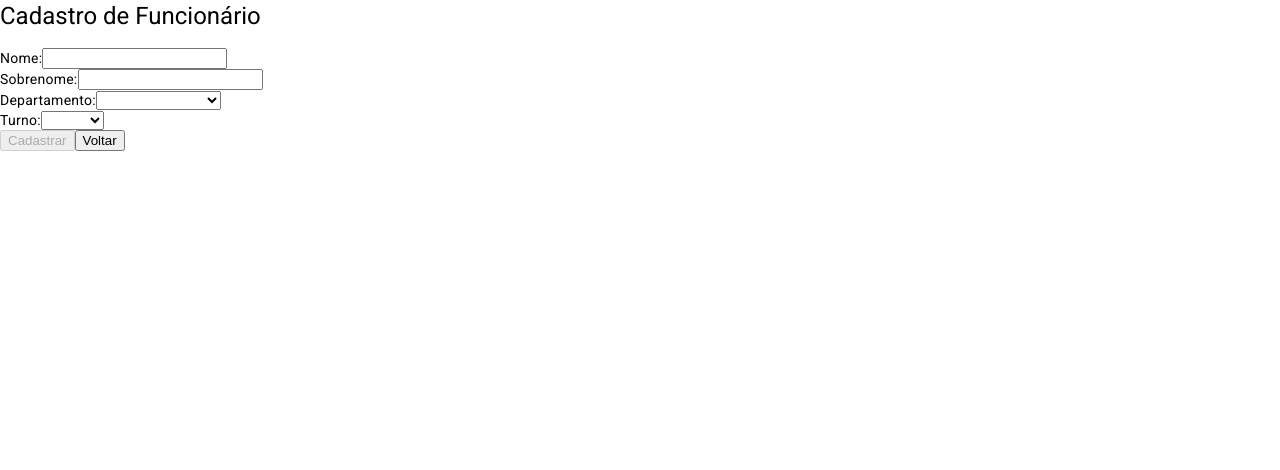
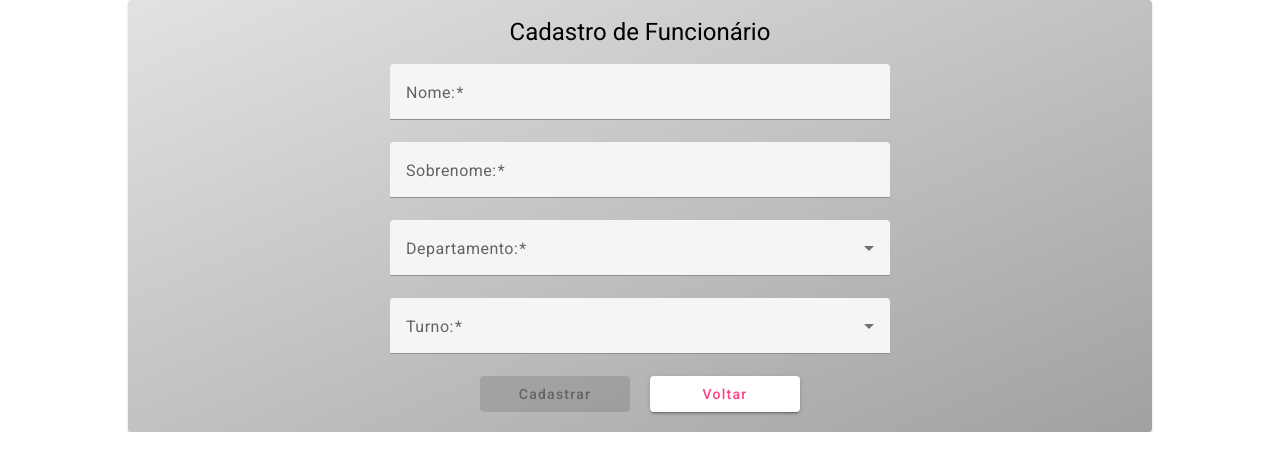
Before and after one commit to amorimfe7/FrontEnd-WebAPI, an Angular app: page /cadastro in a window 1280 px wide. Shown: the top 470 px of the page. Built offline with nearby package versions, Linux system fonts and the light colour scheme.

Commit message:
estilizando Formulário do FuncionarioForm

```diff
--- a/src/app/componentes/funcionario-form/funcionario-form.component.css
+++ b/src/app/componentes/funcionario-form/funcionario-form.component.css
@@ -0,0 +1,44 @@
+.no-scroll {
+  overflow: hidden !important;
+}
+
+.form-card {
+  width: 80%;
+
+  display: flex;
+  justify-content: center;
+  align-items: center;
+  margin-top: auto;
+  margin-left: auto;
+  margin-right: auto;
+
+  background: linear-gradient(to bottom right, #e2e2e2, #a1a1a1);
+}
+
+mat-card-header {
+  text-align: center;
+  justify-content: center;
+  align-items: center;
+}
+
+mat-form-field {
+  display: flex;
+  justify-content: center;
+  align-items: center;
+  width: 500px;
+}
+
+.btn-box {
+  display: flex;
+  justify-content: center;
+  align-items: center;
+
+  width: 500px;
+  column-gap: 20px;
+
+  margin-bottom: 20px;
+}
+
+.btn-box button {
+  width: 30%;
+}
--- a/src/app/componentes/funcionario-form/funcionario-form.component.html
+++ b/src/app/componentes/funcionario-form/funcionario-form.component.html
@@ -1,40 +1,58 @@
-<h1>{{tituloPage}}</h1>
+<div class="no-scroll">
 
+  <mat-card class="form-card">
     <form [formGroup]="funcionarioForm" (ngSubmit)="submit()" #formDit="ngForm">
       <input type="hidden" formControlName="id">
+
+      <mat-card-header class="header-content">
+        <h1>{{tituloPage}}</h1>
+      </mat-card-header>
+
         <div class="input-box">
-    <label>Nome:</label>
-    <input type="text" formControlName="nome" required>
+          <mat-form-field>
+            <mat-label>Nome:</mat-label>
+            <input matInput type="text" formControlName="nome" required>
+          </mat-form-field>
         </div>
 
         <div class="input-box">
-    <label>Sobrenome:</label>
-    <input type="text" formControlName="sobrenome" required>
+          <mat-form-field>
+            <mat-label>Sobrenome:</mat-label>
+            <input matInput type="text" formControlName="sobrenome" required>
+          </mat-form-field>
         </div>
 
         <div class="input-box">
-    <label>Departamento:</label>
-    <select id="departamento" formControlName="departamento" required>
-      <option value="Atendimento">Atendimento</option>
-      <option value="Compras">Compras</option>
-      <option value="Desenvolvimento">Desenvolvimento</option>
-      <option value="Financeiro">Financeiro</option>
-      <option value="RH">RH</option>
-      <option value="Zeladoria">Zeladoria</option>
-    </select>
+          <mat-form-field>
+            <mat-label>Departamento:</mat-label>
+            <mat-select id="departamento" formControlName="departamento" required>
+              <mat-option value="Atendimento">Atendimento</mat-option>
+              <mat-option value="Compras">Compras</mat-option>
+              <mat-option value="Desenvolvimento">Desenvolvimento</mat-option>
+              <mat-option value="Financeiro">Financeiro</mat-option>
+              <mat-option value="RH">RH</mat-option>
+              <mat-option value="Zeladoria">Zeladoria</mat-option>
+            </mat-select>
+          </mat-form-field>
         </div>
 
         <div class="input-box">
-    <label>Turno:</label>
-    <select id="turno" formControlName="turno" required>
-      <option value="Manha">Manhã</option>
-      <option value="Tarde">Tarde</option>
-      <option value="Noite">Noite</option>
-    </select>
+          <mat-form-field>
+            <mat-label>Turno:</mat-label>
+            <mat-select id="turno" formControlName="turno" required>
+              <mat-option value="Manha">Manhã</mat-option>
+              <mat-option value="Tarde">Tarde</mat-option>
+              <mat-option value="Noite">Noite</mat-option>
+            </mat-select>
+          </mat-form-field>
         </div>
 
         <div class="btn-box">
-    <button type="submit" [disabled]="!funcionarioForm.valid">{{btnAcao}}</button>
-    <button routerLink="">Voltar</button>
+          <button type="submit" [disabled]="!funcionarioForm.valid" mat-raised-button color="accent">{{btnAcao}}</button>
+          <button routerLink="" mat-raised-button style="color: #ff4081" >Voltar</button>
         </div>
+
     </form>
+  </mat-card>
+
+</div>
--- a/src/app/componentes/funcionario-form/funcionario-form.component.ts
+++ b/src/app/componentes/funcionario-form/funcionario-form.component.ts
@@ -1,4 +1,4 @@
-import { Component, EventEmitter, Input, OnInit, Output } from '@angular/core';
+import { Component, EventEmitter, Input, OnInit, Output, Renderer2 } from '@angular/core';
 import { FormControl, FormGroup, Validators } from '@angular/forms';
 import { Funcionarios } from '../../models/Funcionarios';
 
@@ -18,7 +18,7 @@ export class FuncionarioFormComponent implements OnInit {
 
   funcionarioForm!: FormGroup;
 
-  constructor() { }
+  constructor(private renderer: Renderer2) { }
 
   ngOnInit(): void {
     this.funcionarioForm = new FormGroup({
@@ -33,6 +33,7 @@ export class FuncionarioFormComponent implements OnInit {
     });
   }
 
+
   submit() {
     this.onSubmit.emit(this.funcionarioForm.value);
   }
--- a/src/app/pages/home/home.component.css
+++ b/src/app/pages/home/home.component.css
@@ -3,19 +3,15 @@ img{
   height: 20px;
 }
 
-mat-card{
-  width: 100vw;
-  height: 100vh;
-  background: linear-gradient(to bottom right, #e2e2e2, #a1a1a1);
-}
 
 
-.btn-cadastro{
+/* .btn-cadastro{
   display: flex;
   justify-content: center;
   align-items: center;
 
-  margin: 10px;
+  width: 80%;
+  height: 100%;
 }
 
 .btn-cadastro button{
@@ -28,10 +24,10 @@ mat-card{
   justify-content: space-evenly;
   align-items: center;
 
-  margin-top: 20px;
+  margin-top: auto;
 }
 
 .search mat-form-field{
   width: 400px;
   height: 80px;
-}
+} */
--- a/src/app/pages/home/home.component.html
+++ b/src/app/pages/home/home.component.html
@@ -1,3 +1,4 @@
+<div class="all">
   <mat-card class="table">
 
     <div class="btn-cadastro">
@@ -5,12 +6,12 @@
     </div>
 
     <div class="search">
-      <mat-form-field class="search-box">
+        <mat-form-field id="search-box">
           <mat-label>Pesquisar por Nome:</mat-label>
           <input matInput type="text" id="searchNome-funcionario" (input)="search($event)">
         </mat-form-field>
 
-      <mat-form-field class="search-box">
+        <mat-form-field id="search-box">
           <mat-label>Pesquisar por ID:</mat-label>
           <input matInput type="text" id="searchID-funcionario" (input)="searchId($event)">
         </mat-form-field>
@@ -53,11 +54,11 @@
         <td mat-cell *matCellDef="let funcionario"> {{funcionario.departamento}}</td>
       </ng-container>
 
-    <ng-container matColumnDef="Ações">
+      <ng-container matColumnDef="Ações" class="acoes">
         <th mat-header-cell *matHeaderCellDef></th>
         <td mat-cell *matCellDef="let funcionario">
-        <button routerLink="/editar/{{funcionario.id}}" mat-raised-button color="accent">Editar</button>
-        <button routerLink="/detalhes/{{funcionario.id}}" mat-raised-button style="color: #ff4081">Detalhes</button>
+          <button id="acoes" routerLink="/editar/{{funcionario.id}}" mat-raised-button color="accent">Editar</button>
+          <button id="acoes"routerLink="/detalhes/{{funcionario.id}}" mat-raised-button style="color: #ff4081">Detalhes</button>
         </td>
       </ng-container>
 
@@ -70,3 +71,5 @@
 
     </table>
   </mat-card>
+
+</div>
--- a/src/styles.css
+++ b/src/styles.css
@@ -1,4 +1,59 @@
 /* You can add global styles to this file, and also import other style files */
 
-html, body { height: 100%; }
-body { margin: 0; font-family: Roboto, "Helvetica Neue", sans-serif; }
+html, body {
+  width: 100vw;
+  height: 100vh;
+  font-size: 62.5%;
+
+  margin: auto;
+
+}
+
+
+.table {
+  width: 80%;
+  height: 100%;
+
+  display: flex;
+  justify-content: center;
+  align-items: center;
+  margin-top: auto;
+  margin-left: auto;
+  margin-right: auto;
+  background: linear-gradient(to bottom right, #e2e2e2, #a1a1a1);
+
+  padding-top: 50px;
+  padding-bottom: 100%;
+  padding-left: 50px;
+  padding-right: 50px;
+}
+
+
+.btn-cadastro {
+  display: flex;
+  justify-content: center;
+  align-items: center;
+
+  margin-top: -30px;
+  margin-bottom: 8px;
+
+  width: 100%;
+}
+.btn-cadastro button{
+  width: 500px;
+}
+
+.search {
+  display: flex;
+  justify-content: center;
+  align-items: center;
+
+  gap: 40px;
+
+  margin-bottom: 0;
+  margin-top: 20px;
+}
+
+.search #search-box {
+  width: 400px;
+}
```
Lines whose indentation alone changed are shown as unchanged.
